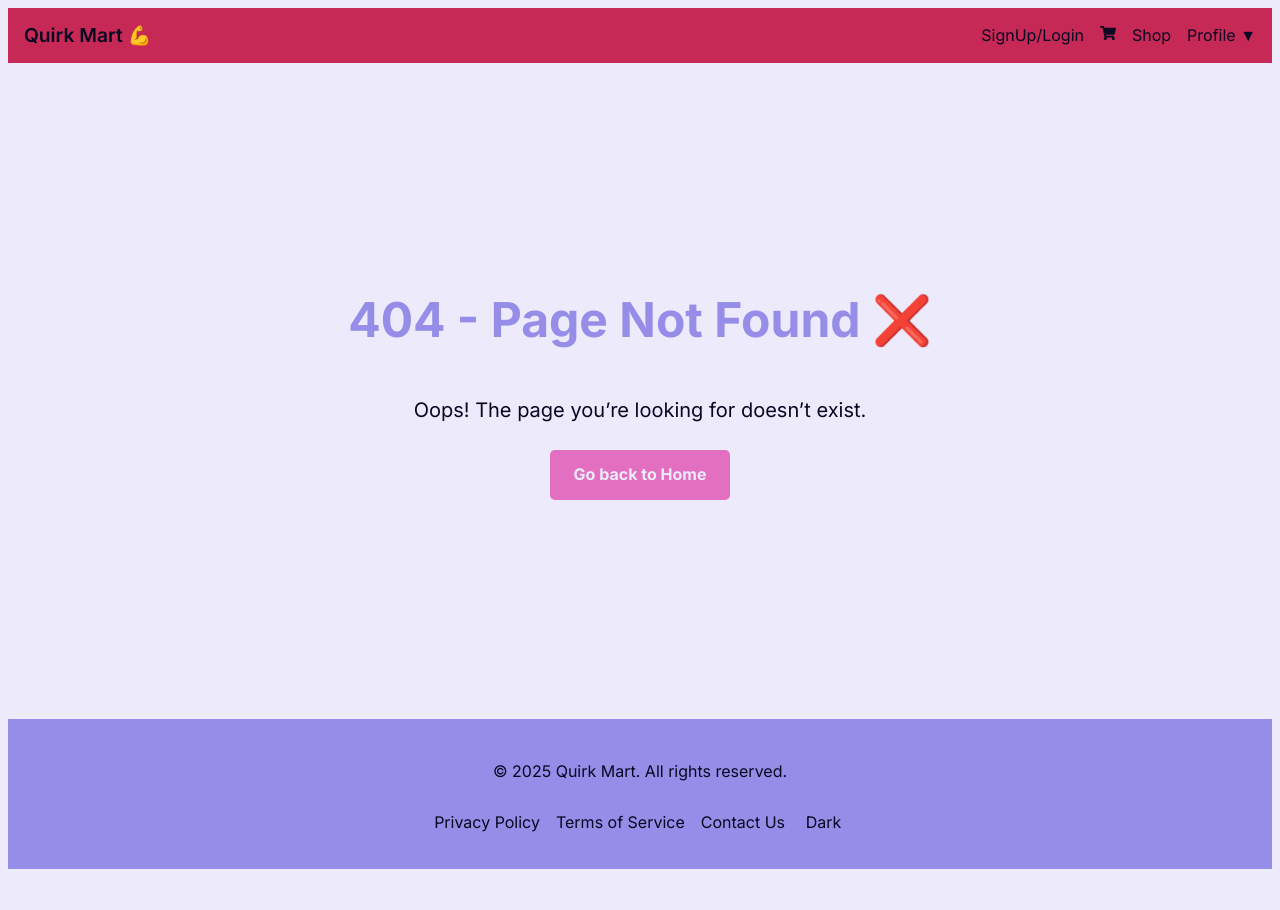
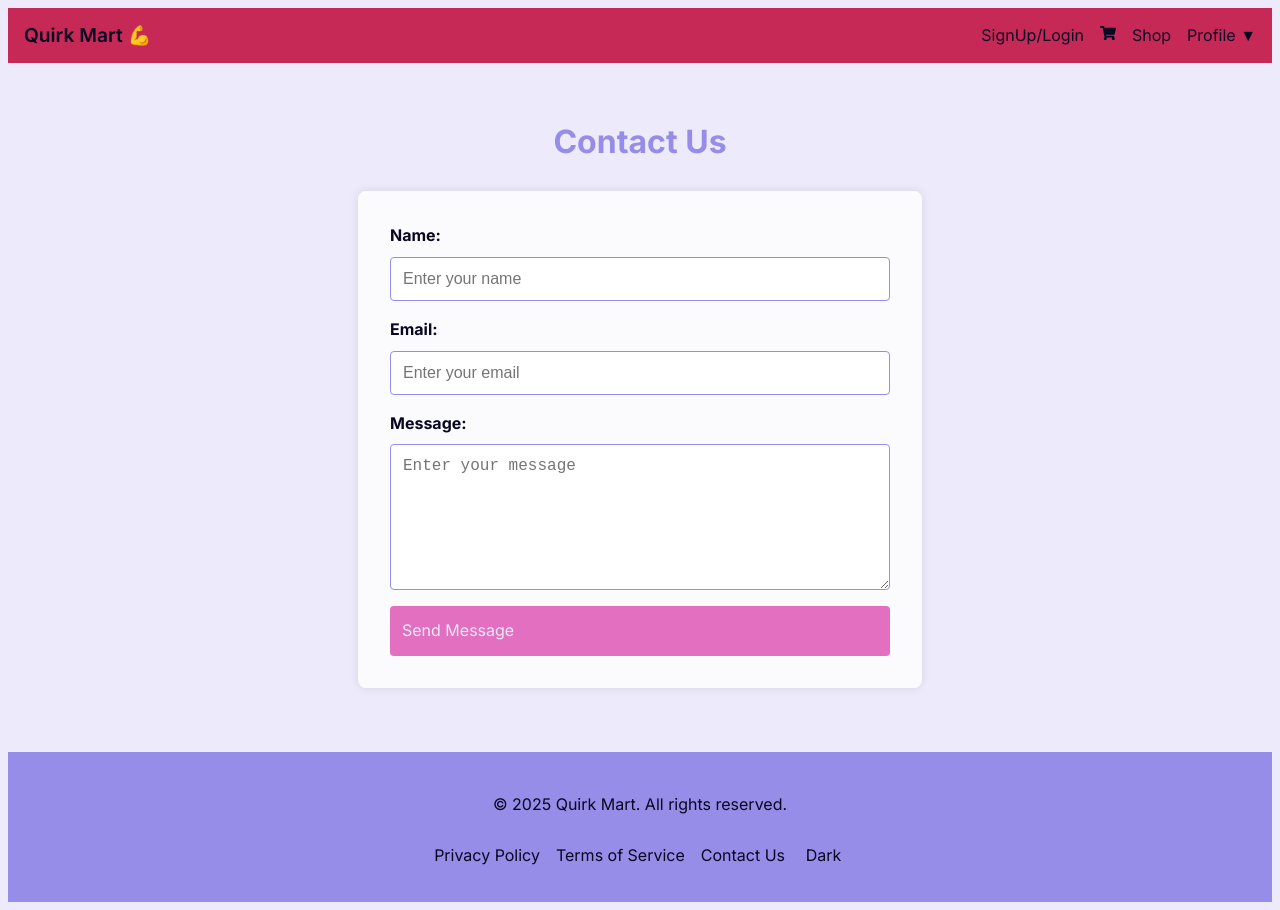
Before and after one commit to ClintasaurusRex/quirk-mart, a React (Vite) app in the folder client/: page /ContactUs in a window 1280 px wide. Before the commit the page ends 877 px from the top, so only its background shows below. Built offline with nearby package versions, Linux system fonts and the light colour scheme.

Commit message:
added placeholder for contact form

```diff
--- a/client/src/App.jsx
+++ b/client/src/App.jsx
@@ -9,6 +9,7 @@ import Navbar from "./components/Navbar";
 import Footer from "./components/Footer";
 import Cart from "./pages/Cart";
 import Login from "./pages/Login";
+import ContactUs from "./pages/ContactUs";
 
 function App() {
   return (
@@ -22,6 +23,7 @@ function App() {
               <Route path="*" element={<NotFound />} />
               <Route path="/cart" element={<Cart />} />
               <Route path="/login" element={<Login />} />
+              <Route path="/ContactUs" element={<ContactUs />} />
             </Routes>
           </main>
           <Footer />
--- a/client/src/components/Footer.jsx
+++ b/client/src/components/Footer.jsx
@@ -10,7 +10,7 @@ function Footer() {
       <div className="footer__links">
         <a href="/privacy">Privacy Policy</a>
         <a href="/terms">Terms of Service</a>
-        <a href="/contact">Contact Us</a>
+        <a href="/ContactUs">Contact Us</a>
         <ThemeToggle />
        </div>
     </footer>
--- a/client/src/pages/Cart.jsx
+++ b/client/src/pages/Cart.jsx
@@ -1,4 +1,4 @@
-import React from 'react';
+
 import './Cart.scss';
 
 function Cart() {
--- /dev/null
+++ b/client/src/pages/ContactUs.jsx
@@ -0,0 +1,26 @@
+import './ContactUs.scss';
+
+function ContactUs() {
+  return (
+    <div className="contact">
+      <h1>Contact Us</h1>
+      <form className="contact-form">
+        <div className="form-group">
+          <label htmlFor="name">Name:</label>
+          <input type="text" id="name" placeholder="Enter your name" />
+        </div>
+        <div className="form-group">
+          <label htmlFor="email">Email:</label>
+          <input type="email" id="email" placeholder="Enter your email" />
+        </div>
+        <div className="form-group">
+          <label htmlFor="message">Message:</label>
+          <textarea id="message" placeholder="Enter your message"></textarea>
+        </div>
+        <button type="submit">Send Message</button>
+      </form>
+    </div>
+  );
+}
+
+export default ContactUs;
--- /dev/null
+++ b/client/src/pages/ContactUs.scss
@@ -0,0 +1,65 @@
+.contact {
+    background-color: var(--background);
+    color: var(--text);
+    min-height: 60vh;
+    padding: 2rem;
+    display: flex;
+    flex-direction: column;
+    justify-content: center;
+    align-items: center;
+
+    h1 {
+      margin-bottom: 1.5rem;
+      color: var(--primary);
+    }
+
+    .contact-form {
+      background: rgba(255, 255, 255, 0.8);
+      padding: 2rem;
+      border-radius: 8px;
+      box-shadow: 0 0 10px rgba(0, 0, 0, 0.1);
+      width: 100%;
+      max-width: 500px;
+      display: flex;
+      flex-direction: column;
+      gap: 1rem;
+
+      .form-group {
+        display: flex;
+        flex-direction: column;
+
+        label {
+          margin-bottom: 0.5rem;
+          font-weight: bold;
+        }
+
+        input,
+        textarea {
+          padding: 0.75rem;
+          border: 1px solid var(--primary);
+          border-radius: 4px;
+          font-size: 1rem;
+        }
+
+        textarea {
+          min-height: 120px;
+          resize: vertical;
+        }
+      }
+
+      button {
+        background-color: var(--secondary);
+        color: var(--background);
+        border: none;
+        padding: 0.75rem;
+        border-radius: 4px;
+        font-size: 1rem;
+        cursor: pointer;
+        transition: background-color 0.3s ease;
+
+        &:hover {
+          background-color: var(--accent);
+        }
+      }
+    }
+  }
--- a/client/src/pages/Login.jsx
+++ b/client/src/pages/Login.jsx
@@ -1,4 +1,4 @@
-import React from 'react';
+
 import './Login.scss';
 
 function Login() {
```
